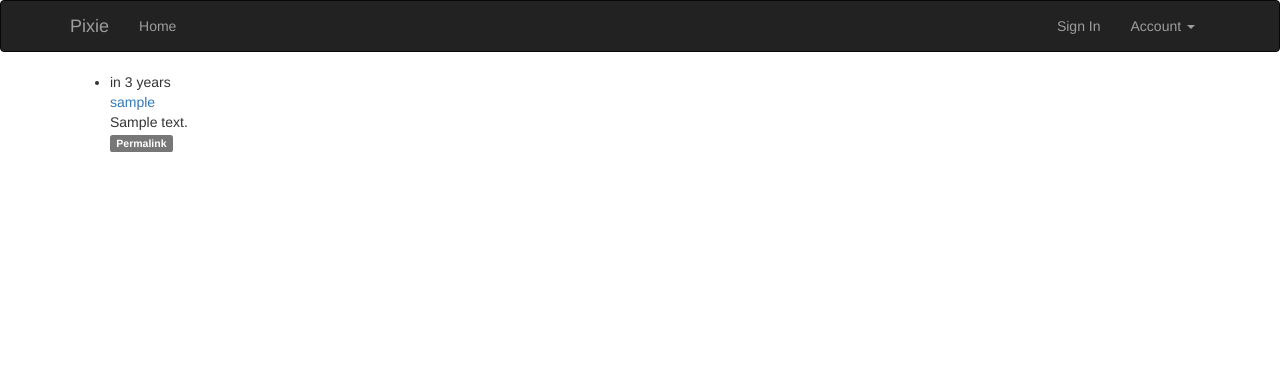
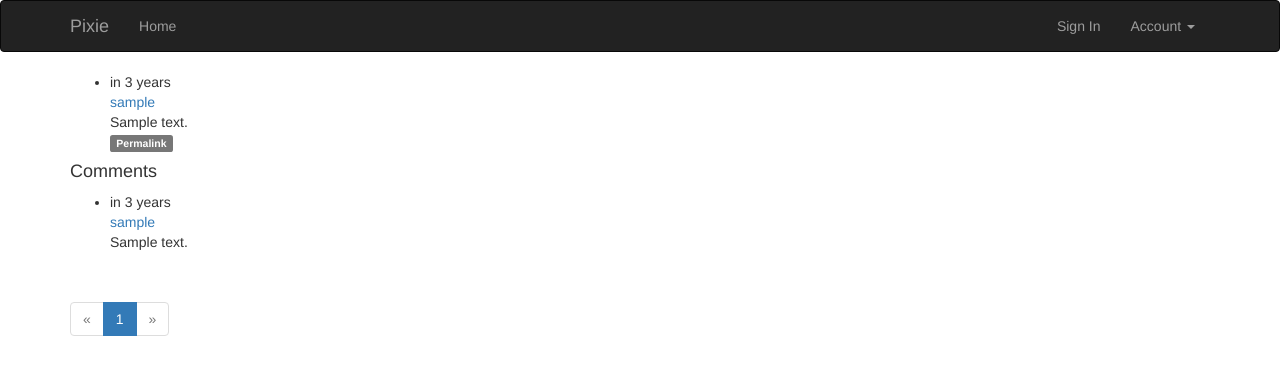
Before and after one commit to rocklym/pixie, a Flask app: page /post/1 in a window 1280 px wide. Shown: the top 375 px of the page. Run offline with Flask 2, Linux system fonts and the light colour scheme; tables that the repository leaves empty hold one stand-in row (values such as "Sample post"); some libraries are stand-ins or nearby versions.

Commit message:
20170504.5

```diff
--- a/app/main/forms.py
+++ b/app/main/forms.py
@@ -42,3 +42,8 @@ class EditProfileAdminForm(FlaskForm):
 class PostForm(FlaskForm):
     body = PageDownField('What\'s on your mind?', validators=[DataRequired()])
     submit = SubmitField('Submit')
+
+
+class CommentForm(FlaskForm):
+    body = StringField('Come on,keyboard hero!', validators=[DataRequired()])
+    submit = SubmitField('Submit')
--- a/app/main/views.py
+++ b/app/main/views.py
@@ -1,8 +1,8 @@
-from flask import render_template, redirect, url_for, abort, flash, request, make_response
-from .forms import EditProfileForm, EditProfileAdminForm, PostForm
+from flask import render_template, redirect, url_for, abort, flash, request, make_response, current_app
+from .forms import EditProfileForm, EditProfileAdminForm, PostForm, CommentForm
 from . import main
 from .. import db
-from ..models import User, Role, Permission, Post
+from ..models import User, Role, Permission, Post, Comment
 from ..decorators import admin_required, permission_required
 from flask_login import login_required, current_user
 
@@ -11,9 +11,8 @@ from flask_login import login_required, current_user
 def index():
     form = PostForm()
     if current_user.can(Permission.WRITE_ARTICLES) and form.validate_on_submit():
-        post = Post()
-        post.body = form.body.data
-        post.author = current_user._get_current_object()
+        post = Post(body=form.body.data,
+                    author=current_user._get_current_object())
         db.session.add(post)
         return redirect(url_for('.index'))
     page = request.args.get('page', 1, type=int)
@@ -24,7 +23,9 @@ def index():
         query = current_user.followed_posts
     else:
         query = Post.query
-    pagination = query.order_by(Post.timestamp.desc()).paginate(page, per_page=25, error_out=False)
+    pagination = query.order_by(Post.timestamp.desc()).paginate(page,
+                                                                per_page=current_app.config['PIXIE_POSTS_PER_PAGE'],
+                                                                error_out=False)
     posts = pagination.items
     return render_template('index.html', form=form, posts=posts, show_followed=show_followed, pagination=pagination)
 
@@ -82,10 +83,25 @@ def edit_profile_admin(id):
     return render_template('edit_profile.html', form=form, user=user)
 
 
-@main.route('/post/<int:id>')
+@main.route('/post/<int:id>', methods=['GET', 'POST'])
 def post(id):
     post = Post.query.get_or_404(id)
-    return render_template('post.html', posts=[post])
+    form = CommentForm()
+    if form.validate_on_submit():
+        comment = Comment(body=form.body.data,
+                          post=post,
+                          author=current_user._get_current_object())
+        db.session.add(comment)
+        flash('Your comment has been published.')
+        return redirect(url_for('.post', id=post.id, page=-1))
+    page = request.args.get('page', 1, type=int)
+    if page == -1:
+        page = (post.comments.count() - 1) / current_app.config['PIXIE_COMMENTS_PER_PAGE'] + 1
+    pagination = post.comments.order_by(Comment.timestamp.asc()).paginate(
+        page, per_page=current_app.config['PIXIE_COMMENTS_PER_PAGE'], error_out=False
+    )
+    comments = pagination.items
+    return render_template('post.html', posts=[post], form=form, comments=comments, pagination=pagination)
 
 
 @main.route('/edit/<int:id>', methods=['GET', 'POST'])
@@ -143,7 +159,7 @@ def followers(username):
         flash('Invalid user.')
         return redirect(url_for('.index'))
     page = request.args.get('page', 1, type=int)
-    pagination = user.followers.paginate(page, per_page=25, error_out=False)
+    pagination = user.followers.paginate(page, per_page=current_app.config['PIXIE_FOLLOWERS_PER_PAGE'], error_out=False)
     follows = [{'user': item.follower,
                 'timestamp': item.timestamp}
                for item in pagination.items]
@@ -158,7 +174,7 @@ def followed_by(username):
         flash('Invalid user.')
         return redirect(url_for('.index'))
     page = request.args.get('page', 1, type=int)
-    pagination = user.followed.paginate(page, per_page=25, error_out=False)
+    pagination = user.followed.paginate(page, per_page=current_app.config['PIXIE_FOLLOWERS_PER_PAGE'], error_out=False)
     follows = [{'user': item.followed,
                 'timestamp': item.timestamp}
                for item in pagination.items]
--- a/app/models.py
+++ b/app/models.py
@@ -71,6 +71,7 @@ class User(UserMixin, db.Model):
     member_since = db.Column(db.DateTime(), default=datetime.utcnow)
     last_seen = db.Column(db.DateTime(), default=datetime.utcnow)
     posts = db.relationship('Post', backref='author', lazy='dynamic')
+    comments = db.relationship('Comment', backref='author', lazy='dynamic')
     followed = db.relationship('Follow',
                                foreign_keys=[Follow.follower_id],
                                backref=db.backref('follower', lazy='joined'),
@@ -237,6 +238,7 @@ class Post(db.Model):
     body_html = db.Column(db.Text)
     timestamp = db.Column(db.DateTime, index=True, default=datetime.utcnow)
     author_id = db.Column(db.Integer, db.ForeignKey('user.id'))
+    comments = db.relationship('Comment', backref='post', lazy='dynamic')
 
     @staticmethod
     def generate_fake(count=100):
@@ -257,7 +259,31 @@ class Post(db.Model):
         allowed_tags = ['a', 'abbr', 'acronym', 'b', 'blockquote', 'code', 'em', 'i', 'li', 'ol', 'pre', 'strong', 'ul',
                         'h1', 'h2', 'h3', 'p']
         target.body_html = bleach.linkify(
-            bleach.clean(markdown(value, output_format='html'), tags=allowed_tags, strip=True))
+            bleach.clean(markdown(value, output_format='html'),
+                         tags=allowed_tags, strip=True)
+        )
 
 
 db.event.listen(Post.body, 'set', Post.on_changed_body)
+
+
+class Comment(db.Model):
+    __tablename__ = 'comment'
+    id = db.Column(db.Integer, primary_key=True)
+    body = db.Column(db.Text)
+    body_html = db.Column(db.Text)
+    timestamp = db.Column(db.DateTime, index=True, default=datetime.utcnow)
+    disabled = db.Column(db.Boolean)
+    author_id = db.Column(db.Integer, db.ForeignKey('user.id'))
+    post_id = db.Column(db.Integer, db.ForeignKey('post.id'))
+
+    @staticmethod
+    def on_changed_body(target, value, old_value, initiator):
+        allowed_tags = ['a', 'abbr', 'acronym', 'b', 'code', 'em', 'i', 'strong']
+        target.body_html = bleach.linkify(
+            bleach.clean(markdown(value, output_format='html'),
+                         tags=allowed_tags, strip=True)
+        )
+
+
+db.event.listen(Comment.body, 'set', Comment.on_changed_body)
--- /dev/null
+++ b/app/templates/_comments.html
@@ -0,0 +1,34 @@
+<ul class="comments">
+    {% for comment in comments %}
+    <li class="comment">
+        <div class="comment-thumbnail">
+            <a href="{{ url_for('.user', username=comment.author.username) }}">
+            </a>
+        </div>
+        <div class="comment-content">
+            <div class="comment-date">{{ moment(comment.timestamp).fromNow() }}</div>
+            <div class="comment-author"><a href="{{ url_for('.user', username=comment.author.username) }}">{{ comment.author.username }}</a></div>
+            <div class="comment-body">
+                {% if comment.disabled %}
+                <p><i>This comment has been disabled by a moderator.</i></p>
+                {% endif %}
+                {% if moderate or not comment.disabled %}
+                    {% if comment.body_html %}
+                        {{ comment.body_html | safe }}
+                    {% else %}
+                        {{ comment.body }}
+                    {% endif %}
+                {% endif %}
+            </div>
+            {% if moderate %}
+                <br>
+                {% if comment.disabled %}
+                <a class="btn btn-default btn-xs" href="{{ url_for('.moderate_enable', id=comment.id, page=page) }}">Enable</a>
+                {% else %}
+                <a class="btn btn-danger btn-xs" href="{{ url_for('.moderate_disable', id=comment.id, page=page) }}">Disable</a>
+                {% endif %}
+            {% endif %}
+        </div>
+    </li>
+    {% endfor %}
+</ul>
--- a/app/templates/post.html
+++ b/app/templates/post.html
@@ -1,7 +1,21 @@
 {% extends "layout.html" %}
+{% import "bootstrap/wtf.html" as wtf %}
+{% import "_macros.html" as macros %}
 
 {% block title %}Pixie - Post{% endblock %}
 
 {% block page_content %}
 {% include '_posts.html' %}
+<h4 id="comments">Comments</h4>
+{% if current_user.can(Permission.COMMENT) %}
+<div class="comment-form">
+    {{ wtf.quick_form(form) }}
+</div>
+{% endif %}
+{% include '_comments.html' %}
+{% if pagination %}
+<div class="pagination">
+    {{ macros.pagination_widget(pagination, '.post', fragment='#comments', id=posts[0].id) }}
+</div>
+{% endif %}
 {% endblock %}
--- a/config.py
+++ b/config.py
@@ -10,6 +10,9 @@ class Config(object):
     PIXIE_MAIL_SUBJECT_PREFIX = '[PIXIE]'
     PIXIE_MAIL_SENDER = 'Pixie Admin <rocklym@163.com>'
     PIXIE_ADMIN = os.environ.get('PIXIE_ADMIN')
+    PIXIE_POSTS_PER_PAGE = 20
+    PIXIE_FOLLOWERS_PER_PAGE = 50
+    PIXIE_COMMENTS_PER_PAGE = 30
 
     @staticmethod
     def init_app(app):
```
Also changed, not shown: migrations/versions/bdbb2ccf50fa_.py (added, +41 -0 lines), 5 other files.
